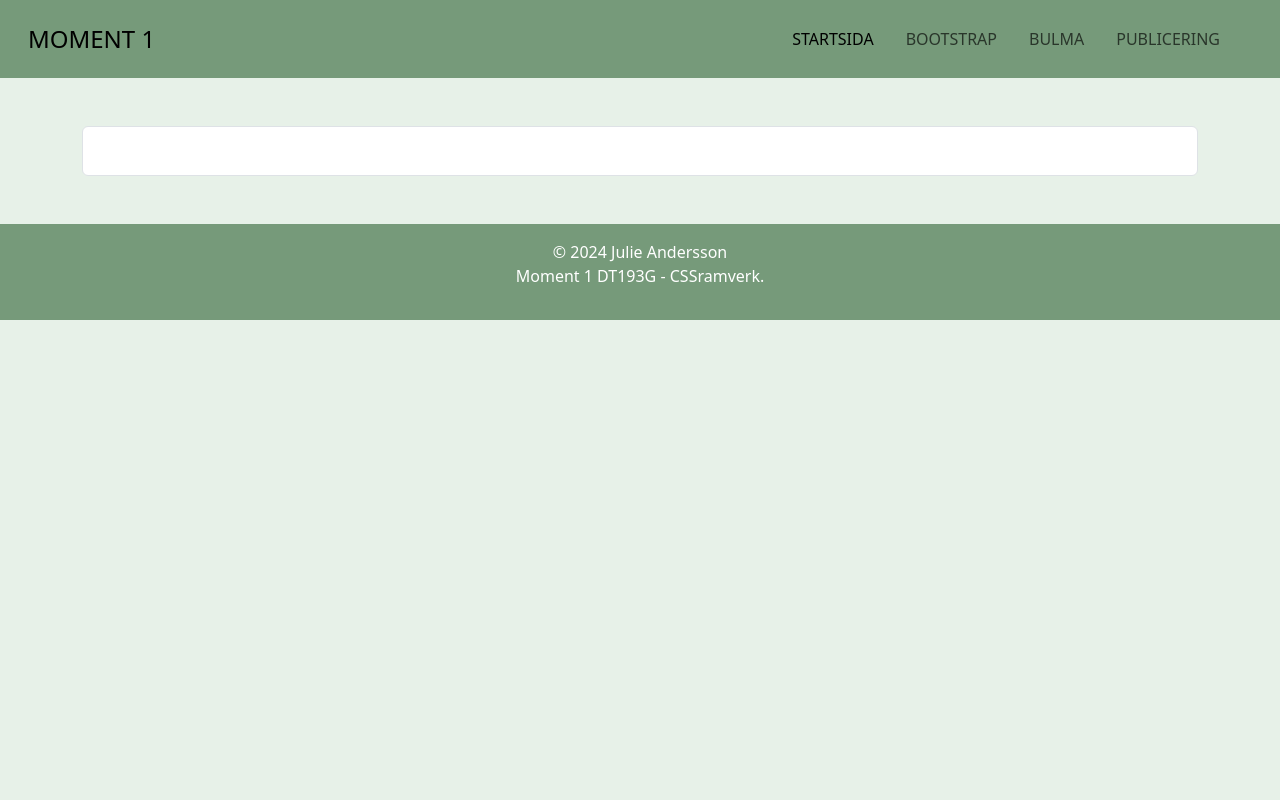
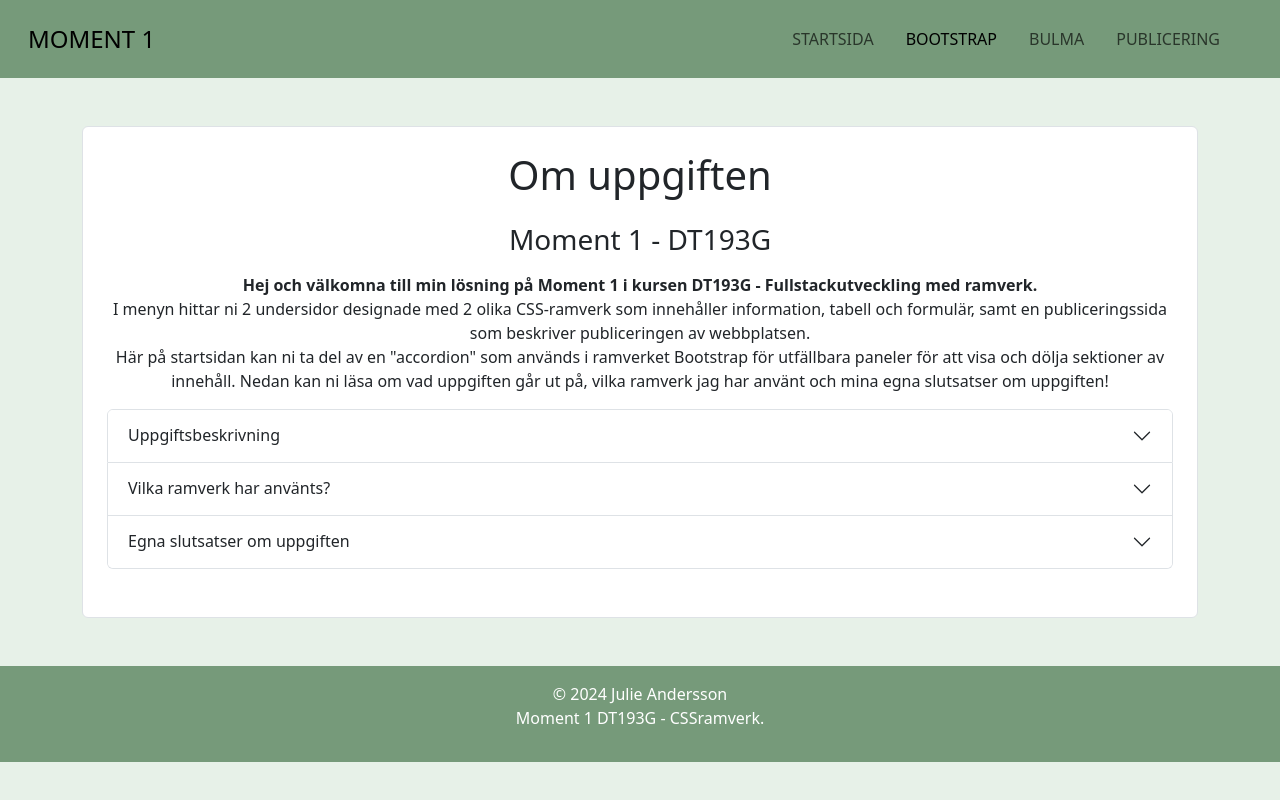
Before and after one commit to julieandersson/Moment1_DT193G, a website built with Parcel: page index.html in a window 1280 px wide. Built offline with nearby package versions, Linux system fonts and the light colour scheme.

Commit message:
skapar allt innehåll för startsidan, gör en accordion för utfällbara paneler för att visa och dölja innehåll

```diff
--- a/index.html
+++ b/index.html
@@ -6,6 +6,7 @@
     <title>Bootstrap</title>
     <!-- Bootstrap CSS -->
     <link href="https://cdn.jsdelivr.net/npm/bootstrap@5.3.3/dist/css/bootstrap.min.css" rel="stylesheet" integrity="sha384-QWTKZyjpPEjISv5WaRU9OFeRpok6YctnYmDr5pNlyT2bRjXh0JMhjY6hW+ALEwIH" crossorigin="anonymous">
+    <!--Egen CSS för små anpassningar-->
     <link rel="stylesheet" href="css/main.css">
     <!-- Bootstrap JavaScript Bundle (inkls Popper) -->
     <script src="https://cdn.jsdelivr.net/npm/bootstrap@5.3.3/dist/js/bootstrap.bundle.min.js" integrity="sha384-YvpcrYf0tY3lHB60NNkmXc5s9fDVZLESaAA55NDzOxhy9GkcIdslK1eN7N6jIeHz" crossorigin="anonymous"></script>
@@ -27,13 +28,13 @@
               <span class="navbar-toggler-icon"></span>
               </button>
 
-              <!--Sidebar-->
+              <!--Sidebar med offcanvas för navigering-->
               <div
               class="offcanvas offcanvas-end sidebar"
               tabindex="-1"
               id="offcanvasNavbar"
               aria-labelledby="offcanvasNavbarLabel">
-              <!--Sidebar Header-->
+              <!--Sidebar menyrubrik och stäng-knapp-->
                 <div class="offcanvas-header mx-2">
                   <h5 class="offcanvas-title"
                   id="offcanvasNavbarLabel">BOOTSTRAP-MENY</h5>
@@ -41,17 +42,16 @@
                   type="button"
                   class="btn-close btn-close-white"
                   data-bs-dismiss="offcanvas"
-                  aria-label="Close">
-                </button>
+                  aria-label="Close"></button>
                 </div>
-                <!--Sidebar Body-->
+                <!--Sidebar menyobjekt-->
                 <div class="offcanvas-body">
                   <ul class="navbar-nav justify-content-end flex-grow-1 pe-3">
                     <li class="nav-item mx-2">
-                      <a class="nav-link active" href="index.html">STARTSIDA</a>
+                      <a class="nav-link" href="index.html">STARTSIDA</a>
                     </li>
                     <li class="nav-item mx-2">
-                      <a class="nav-link" href="bootstrap.html">BOOTSTRAP</a>
+                      <a class="nav-link active" href="bootstrap.html">BOOTSTRAP</a>
                     </li>
                     <li class="nav-item mx-2">
                         <a class="nav-link" href="bulma.html">BULMA</a>
@@ -65,12 +65,77 @@
             </div>
           </nav>
 
+<!--Huvudinnehåll-->
 <div class="container my-5">
 <main class="border bg-white p-4 rounded">
 
+    <h1 class="mb-4 text-center">Om uppgiften</h1>
+    <section class="mb-4">
+        <h3 class="mb-3 text-center">Moment 1 - DT193G</h3>
+        <p class="text-center">
+            <strong>Hej och välkomna till min lösning på Moment 1 i kursen DT193G - Fullstackutveckling med ramverk.</strong><br>
+            I menyn hittar ni 2 undersidor designade med 2 olika CSS-ramverk som innehåller information, tabell och formulär, samt en
+            publiceringssida som beskriver publiceringen av webbplatsen.<br>
+            Här på startsidan kan ni ta del av en "accordion" som används i ramverket Bootstrap för utfällbara paneler för att visa och dölja
+            sektioner av innehåll. Nedan kan ni läsa om vad uppgiften går ut på, vilka ramverk jag har använt och mina egna slutsatser om uppgiften!
+        </p>
+        <!--accordion-komponent från Bootstrap-->
+        <div class="accordion" id="accordionExample">
+            <!--Skapar 3 paneler, första panelen innehåller uppgiftsbeskrivning-->
+            <div class="accordion-item">
+                <h2 class="accordion-header" id="headingOne">
+                    <button class="accordion-button collapsed" type="button" data-bs-toggle="collapse" data-bs-target="#collapseOne" aria-expanded="false" aria-controls="collapseOne">
+                    Uppgiftsbeskrivning
+                    </button>
+                </h2>
+                <div id="collapseOne" class="accordion-collapse collapse" aria-labelledby="headingOne" data-bs-parent="#accordionExample">
+                    <!--Innehållet för panel 1-->
+                    <div class="accordion-body">
+                        Denna uppgift ingår i Moment 1 av kursen DT193G och går ut på att utvärdera minst 2 stycken CSS-ramverk och skapa en webbplats med dessa. CSS-ramverken ska användas på två olika undersidor och webbplatsen ska fungera väl
+                        på stor och liten skärm samt ha en bra fungerande och responsiv navigering. Syftet med denna uppgift är att utvärdera och testa på att använda olika CSS-ramverk samt utvärdera och använda publicerings-metoder som inte är FTP-baserade.<br>
+                        Startsidan består av information om uppgiften och vad den går ut på. Varje undersida med respektive ramverk innehåller information om ramverket, länk till ramverkets webbplats samt för- och nackdelar. Det finns även en tabell och ett
+                        formulär skapat på respektive sida. Den ena tabellen innehåller data för användare och den andra innehåller data för produkter.
+                    </div>
+                </div>
+            </div>
+            <!--Andra panelen innehåller info om ramverken som använts-->
+            <div class="accordion-item">
+                <h2 class="accordion-header" id="headingTwo">
+                    <button class="accordion-button collapsed" type="button" data-bs-toggle="collapse" data-bs-target="#collapseTwo" aria-expanded="false" aria-controls="collapseTwo">
+                    Vilka ramverk har använts?
+                    </button>
+                </h2>
+                <div id="collapseTwo" class="accordion-collapse collapse" aria-labelledby="headingTwo" data-bs-parent="#accordionExample">
+                    <!--Innehållet för panel 2-->
+                    <div class="accordion-body">
+                        I denna uppgift har jag valt att använda ramverken Bootstrap och Bulma. Efter att ha gjort lite research blev jag nyfiken att testa på dessa och har funnit både fördelar och nackdelar med båda, vilket går att läsa mer om
+                        på respektive undersida för ramverken.
+                    </div>
+                </div>
+            </div>
+            <!--Tredje panelen innehåller egna slutsatser om uppgiften-->
+            <div class="accordion-item">
+                <h2 class="accordion-header" id="headingThree">
+                    <button class="accordion-button collapsed" type="button" data-bs-toggle="collapse" data-bs-target="#collapseThree" aria-expanded="false" aria-controls="collapseThree">
+                        Egna slutsatser om uppgiften
+                    </button>
+                </h2>
+                <div id="collapseThree" class="accordion-collapse collapse" aria-labelledby="headingThree" data-bs-parent="#accordionExample">
+                    <!--Innehållet för panel 3-->
+                    <div class="accordion-body">
+                        Jag tycker denna uppgiften var rolig och lärorik. Det var lite svårt att komma igång då jag tidigare aldrig har jobbat med ett CSS-ramverk, men jag är nöjd med de 2 ramverk jag valde att använda denna gången. Båda har bra dokumentation
+                        och det finns otroligt mycket information, hjälp och tips på internet som man har bra användning av. Såhär i efterhand skulle jag säga att jag föredrar Bootstrap före Bulma, just för att jag tycker att avsaknaden av JavaScript-funktionalitet i Bulma
+                        är en stor nackdel, samt att Bulma har ett mer begränsat urval av mer avancerade komponenter. Men båda ramverken var otroligt roliga att testa på. Det jag känner spontant kring CSS-ramverk över lag är att man inte har samma kontroll över koden som
+                        när man kodar egen CSS-kod från grunden. Det är mer begränsat och lite svårt om man vill justera enstaka saker. Dock tror jag absolut att detta är en vanesak, och jag ser fram emot att testa fler ramverk framöver!
+                    </div>
+                </div>
+            </div>
+        </div>
+    </section>
 </main>
 </div>
 
+<!--footer med vit text med padding och margin-->
 <footer class="bg-primary text-white py-3 mt-5">
     <div class="container text-center">
         <p>&copy; 2024 Julie Andersson<br>
```
Also changed, not shown: bootstrap.html (+1 -2 lines).
